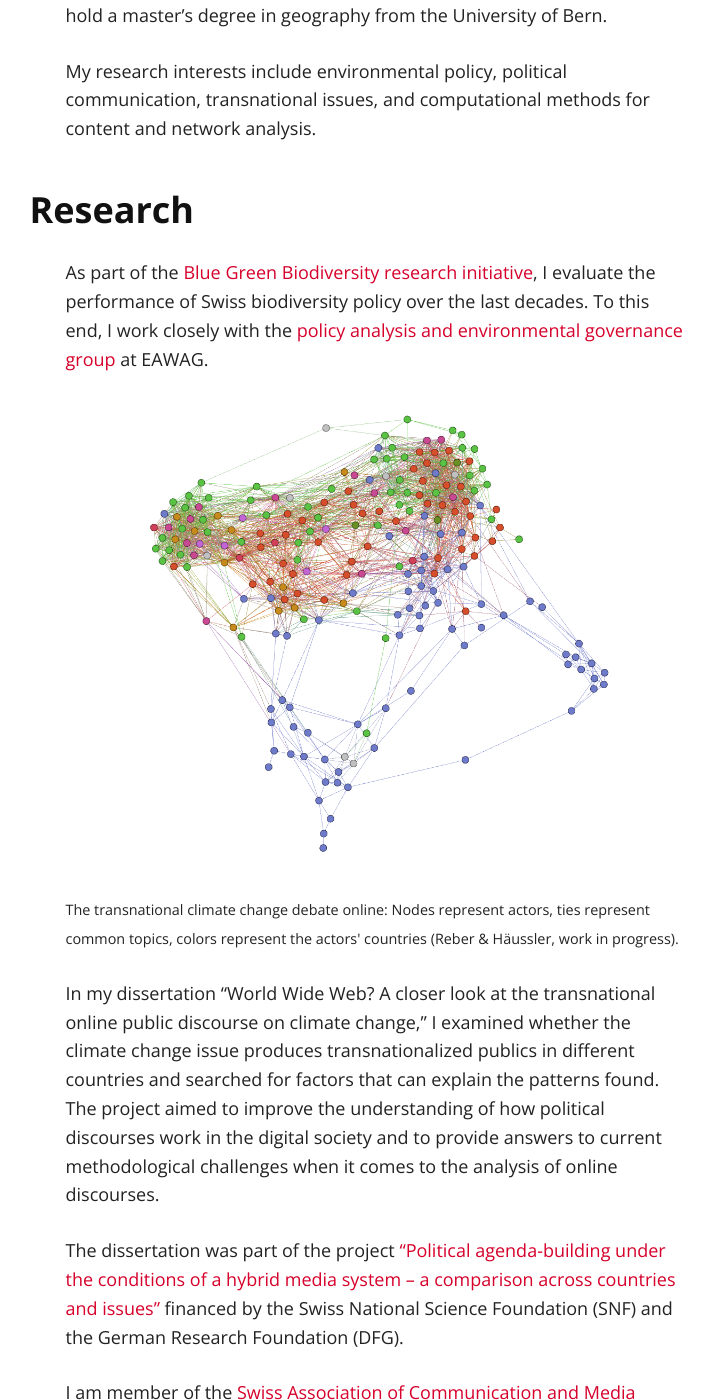
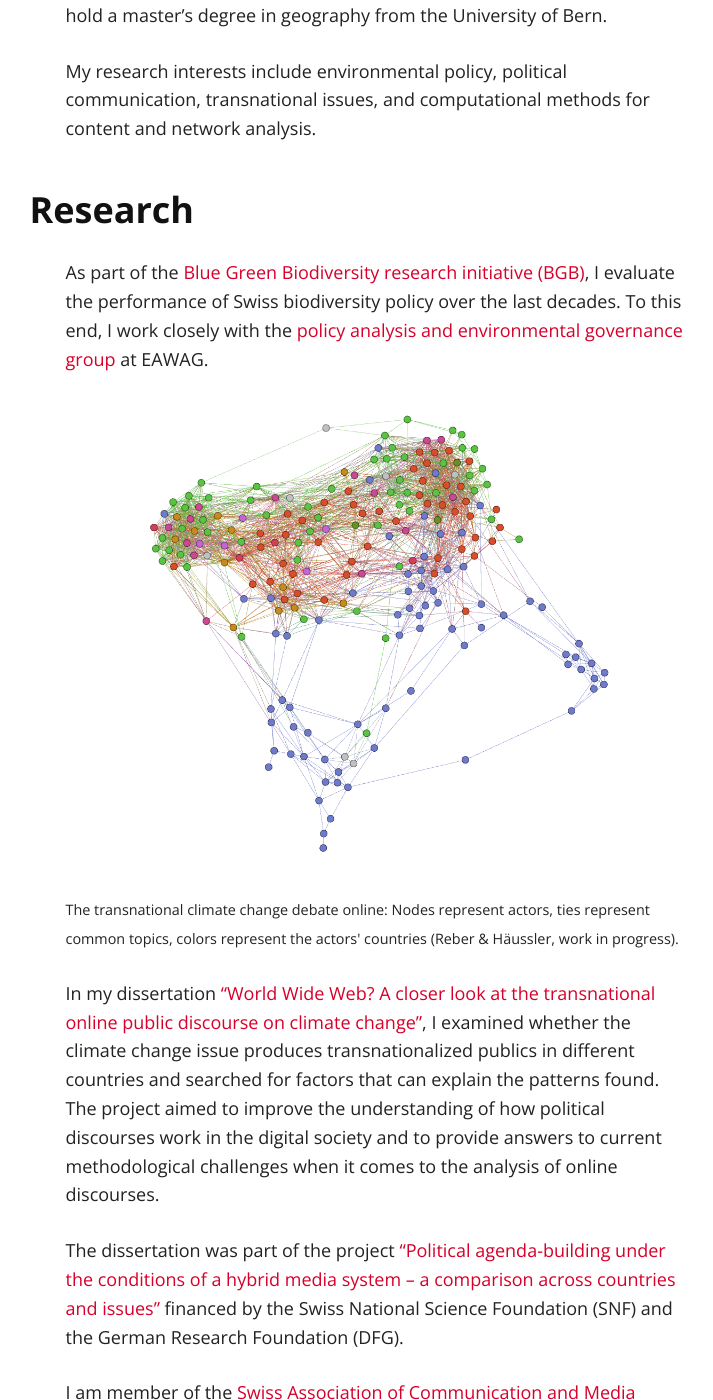
Before and after one commit to ureber/ureber.github.io, a Jekyll site: the page built from index.md, in a window 1280 px wide and 1400 px high, scrolled down 919 px. Shown: the whole window, without its empty margins (262-975 px from the left). Built offline with Jekyll 4.4.1, drawn with Linux system fonts in a browser that asks for light colours; nearby versions of some CDN libraries; our own code applies the rules of GitHub Pages for plain Markdown files; some of the changed text lies outside the part shown.

Commit message:
Add link to diss

```diff
--- a/index.md
+++ b/index.md
@@ -16,12 +16,12 @@ My research interests include environmental policy, political communication, tra
 
 ### <a name="research"></a>Research
 
-As part of the [Blue Green Biodiversity research initiative](https://www.wsl.ch/en/about-wsl/programmes-and-initiatives/blue-green-biodiversity-research-initiative.html), I evaluate the performance of Swiss biodiversity policy over the last decades. To this end, I work closely with the [policy analysis and environmental governance group](https://www.eawag.ch/en/department/ess/main-focus/pego/) at EAWAG.
+As part of the [Blue Green Biodiversity research initiative (BGB)](https://www.wsl.ch/en/about-wsl/programmes-and-initiatives/blue-green-biodiversity-research-initiative.html), I evaluate the performance of Swiss biodiversity policy over the last decades. To this end, I work closely with the [policy analysis and environmental governance group](https://www.eawag.ch/en/department/ess/main-focus/pego/) at EAWAG.
 
 <img src="images/net_2.png" alt="Climate change discourse network">
 <p><small>The transnational climate change debate online: Nodes represent actors, ties represent common topics, colors represent the actors' countries (Reber & Häussler, work in progress).</small></p>
 
-In my dissertation "World Wide Web? A closer look at the transnational online public discourse on climate change," I examined whether the climate change issue produces transnationalized publics in different countries and searched for factors that can explain the patterns found. The project aimed to improve the understanding of how political discourses work in the digital society and to provide answers to current methodological challenges when it comes to the analysis of online discourses.
+In my dissertation <a href="https://boristheses.unibe.ch/2270/" target="_blank">"World Wide Web? A closer look at the transnational online public discourse on climate change"</a>, I examined whether the climate change issue produces transnationalized publics in different countries and searched for factors that can explain the patterns found. The project aimed to improve the understanding of how political discourses work in the digital society and to provide answers to current methodological challenges when it comes to the analysis of online discourses.
 
 The dissertation was part of the project <a href="https://www.ikmb.unibe.ch/research/researchprojects/current_research_projects/current_research_projects/political_agenda_building_under_the_conditions_of_a_hybrid_media_system__a_comparison_across_countries_and_issues_2014_2017/index_eng.html" target="_blank">"Political agenda-building under the conditions of a hybrid media system – a comparison across countries and issues"</a> financed by the Swiss National Science Foundation (SNF) and the German Research Foundation (DFG).
 
```
Also changed, not shown: other parts of index.md (+1 -1 lines).
